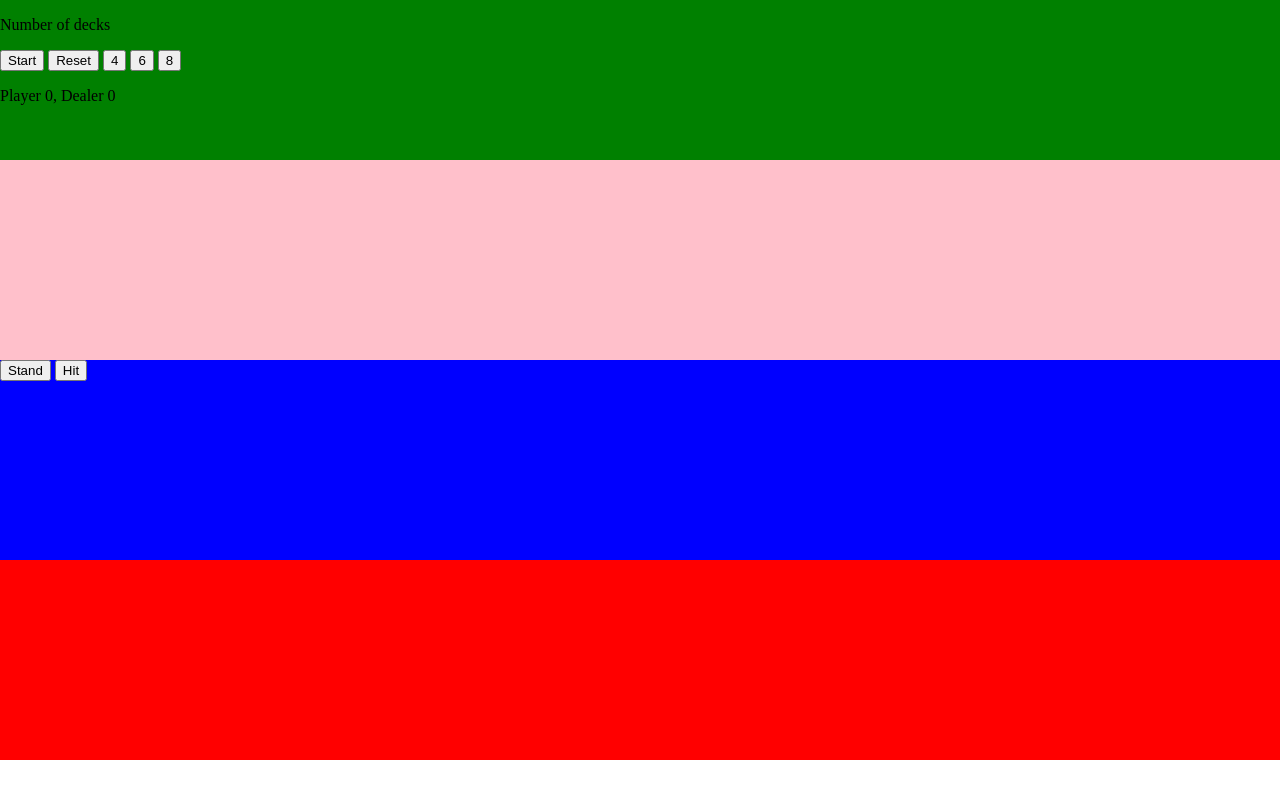
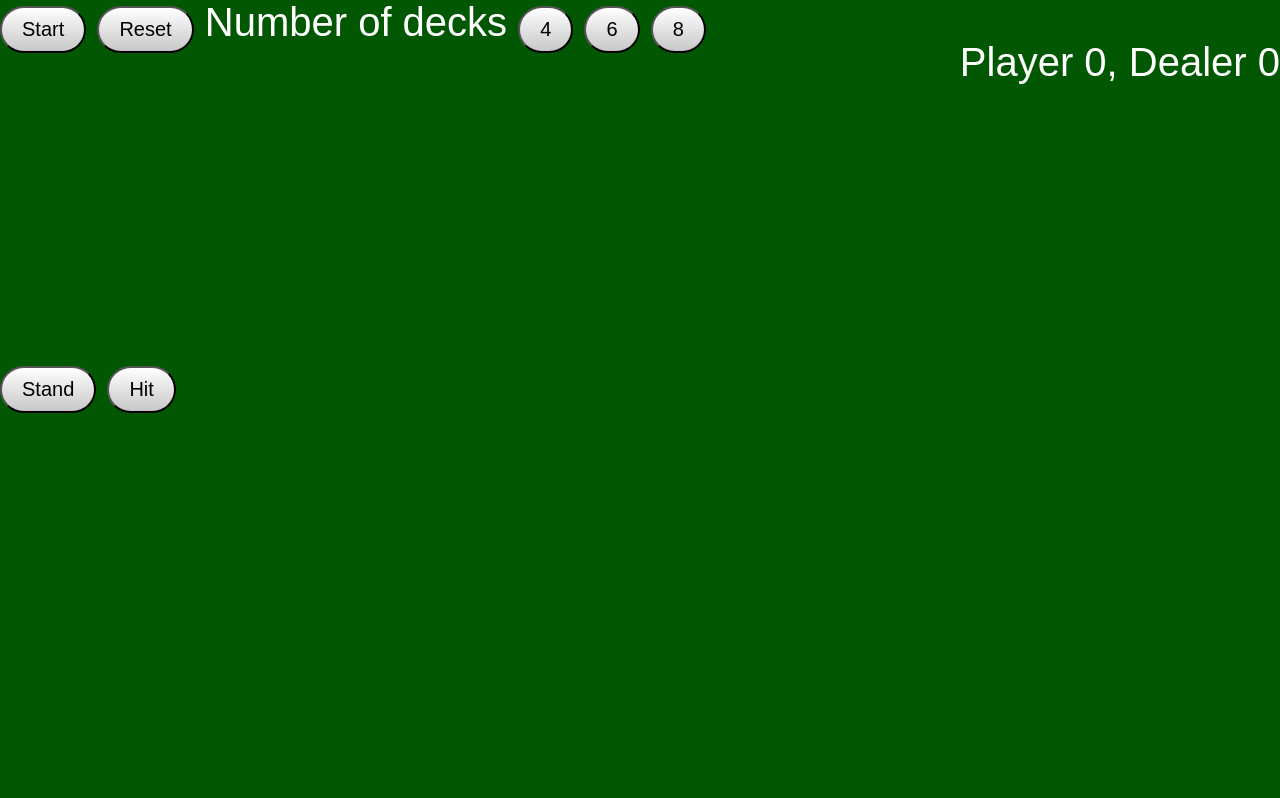
Before and after one commit to RichAWarren/BlackJack, a plain HTML site: page index.html in a window 1280 px wide. Drawn offline with Linux system fonts and the light colour scheme.

Commit message:
Styling + reset

```diff
--- a/index.html
+++ b/index.html
@@ -8,12 +8,13 @@
 
   <body>
     <div id="header">
+
+      <button type="button" class="topRow" onclick="start()">Start</button>
+      <button type="button" class="topRow" onclick="reset()">Reset</button>
       <p>Number of decks</p>
-      <button type="button" onclick="start()">Start</button>
-      <button type="button" onclick="reset()">Reset</button>
-      <button type="button" onclick="changeNumDeck(4)">4</button>
-      <button type="button" onclick="changeNumDeck(6)">6</button>
-      <button type="button" onclick="changeNumDeck(8)">8</button>
+      <button type="button" class="topRow" onclick="changeNumDeck(4)">4</button>
+      <button type="button" class="topRow" onclick="changeNumDeck(6)">6</button>
+      <button type="button" class="topRow" onclick="changeNumDeck(8)">8</button>
       <p id="score">Player 0, Dealer 0</p>
     </div>
     <div id="dealer">
--- a/script.js
+++ b/script.js
@@ -213,3 +213,27 @@ function score() {
   };
   document.getElementById('score').innerHTML = "Player " + playerScore + ", Dealer " + dealerScore;
 }
+
+function reset() {
+  playerCards = [];
+  dealerCards = [];
+  startPress = 0;
+  playerCardsAce = 0;
+  dealerCardsAce = 0;
+  playerBust = 0;
+  playerFreeze = 0;
+  dealerFreeze = 0;
+  dealerBlackjack = 0;
+  document.getElementById('message').innerHTML = "";
+  document.getElementById("d1").style.backgroundImage = "none";
+  document.getElementById("d2").style.backgroundImage = "none";
+  document.getElementById("d3").style.backgroundImage = "none";
+  document.getElementById("d4").style.backgroundImage = "none";
+  document.getElementById("d5").style.backgroundImage = "none";
+  document.getElementById("p1").style.backgroundImage = "none";
+  document.getElementById("p2").style.backgroundImage = "none";
+  document.getElementById("p3").style.backgroundImage = "none";
+  document.getElementById("p4").style.backgroundImage = "none";
+  document.getElementById("p5").style.backgroundImage = "none";
+  start();
+}
--- a/stylesheet.css
+++ b/stylesheet.css
@@ -1,20 +1,37 @@
 body {
   margin: 0px;
+  background-color: #025802;
+  font-family: Arial;
+  font-weight: normal;
+  font-style: normal;
+  color: #ffffff;
 }
 
 #header {
   position: fixed;
   width: 100%;
   height: 20%;
-  background-color: green;
   top: 0px;
+  font-size: 40px;
+}
+
+p {
+  display: inline;
+  width:auto;
+}
+
+#topRow {
+  float: left;
+}
+
+#score {
+  float: right;
 }
 
 #dealer {
   position: fixed;
   width: 100%;
   height: 25%;
-  background-color: pink;
   top: 20%;
 }
 
@@ -22,15 +39,14 @@ body {
   position: fixed;
   width: 100%;
   height: 25%;
-  background-color: blue;
   top: 45%;
+  font-size: 40px;
 }
 
 #player {
   position: fixed;
   width: 100%;
   height: 25%;
-  background-color: red;
   top: 70%;
 }
 
@@ -41,3 +57,30 @@ body {
   background-size: contain;
   background-repeat: no-repeat;
 }
+
+button {
+  background: #ffffff;
+  background-image: -webkit-linear-gradient(top, #ffffff, #c7c7c7);
+  background-image: -moz-linear-gradient(top, #ffffff, #c7c7c7);
+  background-image: -ms-linear-gradient(top, #ffffff, #c7c7c7);
+  background-image: -o-linear-gradient(top, #ffffff, #c7c7c7);
+  background-image: linear-gradient(to bottom, #ffffff, #c7c7c7);
+  -webkit-border-radius: 28;
+  -moz-border-radius: 28;
+  border-radius: 28px;
+  font-family: Arial;
+  color: #000000;
+  font-size: 20px;
+  padding: 10px 20px 10px 20px;
+  text-decoration: none;
+}
+
+button:hover {
+  background: #969696;
+  background-image: -webkit-linear-gradient(top, #969696, #bfbfbf);
+  background-image: -moz-linear-gradient(top, #969696, #bfbfbf);
+  background-image: -ms-linear-gradient(top, #969696, #bfbfbf);
+  background-image: -o-linear-gradient(top, #969696, #bfbfbf);
+  background-image: linear-gradient(to bottom, #969696, #bfbfbf);
+  text-decoration: none;
+}
```
